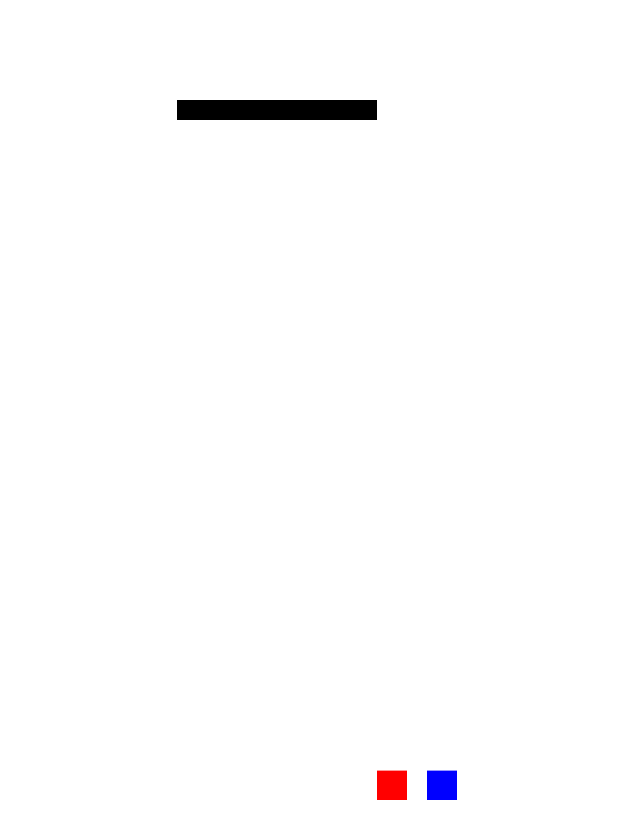
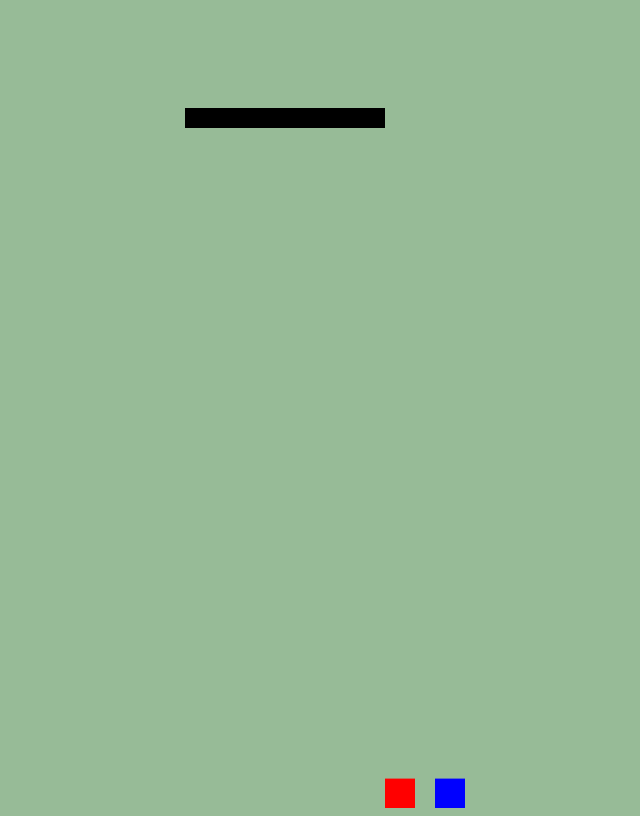
Before and after one commit to yanelysvelarde/Bot-Drop, a plain HTML site: page index.html in a window 1280 px wide. Shown: the whole page, without its empty margins (23-663 px from the left). Drawn offline with Linux system fonts and the light colour scheme.

Commit message:
xdcfghjhgcxcvb

```diff
--- a/index.html
+++ b/index.html
@@ -1,8 +1,7 @@
 <style>
-body{
-margin: 0;
-
-}
+body {
+    background: rgb(151, 187, 151);
+  }
 
 
 </style>
```
Also changed, not shown: plataform-multy/index.js (deleted), 1 other file.
